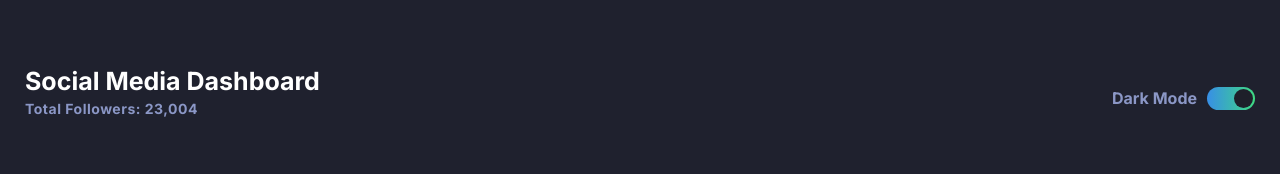
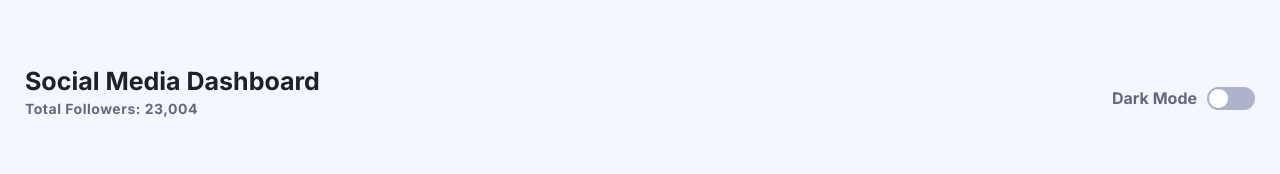
Before and after one commit to dennismontores/fem-social-media-dashboard-with-theme-switcher, a plain HTML site: page index.html in a window 1280 px wide. Shown: the top 174 px of the page. Drawn offline with Linux system fonts and the light colour scheme.

Commit message:
Adding functionality to checkbox with js

```diff
--- a/index.html
+++ b/index.html
@@ -21,11 +21,7 @@
             </section>
             <section class="mode-container">
                 <p class="mode-container__type">Dark Mode</p>
-                <input
-                    type="checkbox"
-                    class="mode-container__switch"
-                    checked="true"
-                />
+                <input type="checkbox" class="mode-container__switch" />
             </section>
         </header>
         <main class="main-container">
@@ -281,4 +277,5 @@
             </section>
         </main>
     </body>
+    <script src="./js/index.js"></script>
 </html>
--- /dev/null
+++ b/js/index.js
@@ -0,0 +1,34 @@
+const initApp = () => {
+    const html = document.documentElement;
+    const checkbox = document.querySelector('.mode-container__switch');
+
+    const setLightMode = () => {
+        html.classList.remove('dark-mode');
+        html.classList.add('light-mode');
+    };
+
+    const setDarkMode = () => {
+        html.classList.remove('light-mode');
+        html.classList.add('dark-mode');
+    };
+
+    checkbox.addEventListener('change', function () {
+        if (this.checked) {
+            setDarkMode();
+            return;
+        }
+
+        setLightMode();
+    });
+
+    if (window.matchMedia('(prefers-color-scheme: dark)').matches) {
+        checkbox.checked = true;
+        setDarkMode();
+        return;
+    }
+
+    checkbox.checked = false;
+    setLightMode();
+};
+
+window.addEventListener('DOMContentLoaded', initApp);
```
